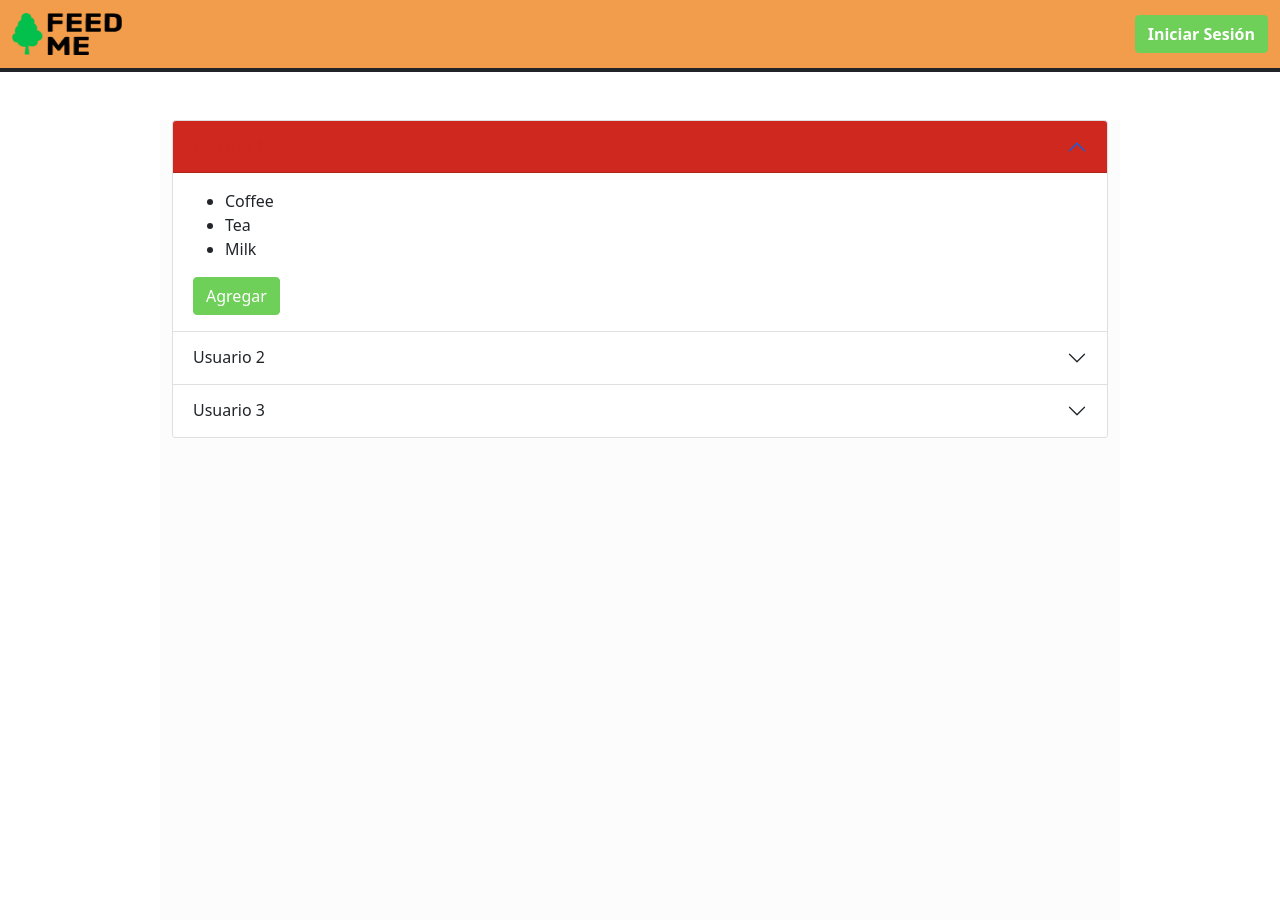
After one commit to IanGarciaUnam/Aplicacion-Diseno-de-Interfaces, a Django app: page /esquema-tutor in a window 1280 px wide. The commit adds this page. Run offline with Django 4.2, Linux system fonts and the light colour scheme.

Commit message:
Esquema tutor view lista

```diff
--- /dev/null
+++ b/feedme/seeker/templates/seeker/esquema-tutor.html
@@ -0,0 +1,133 @@
+<html lang="en"><head>
+    <meta charset="UTF-8">
+    <meta name="viewport" content="width=device-width, initial-scale=1.0">
+    <title>FeedMe</title>
+    <!-- Bootstrap CSS -->
+    <link href="https://cdn.jsdelivr.net/npm/bootstrap@5.0.2/dist/css/bootstrap.min.css" rel="stylesheet" integrity="sha384-EVSTQN3/azprG1Anm3QDgpJLIm9Nao0Yz1ztcQTwFspd3yD65VohhpuuCOmLASjC" crossorigin="anonymous">
+    <script src="https://cdn.jsdelivr.net/npm/bootstrap@5.0.2/dist/js/bootstrap.bundle.min.js" integrity="sha384-MrcW6ZMFYlzcLA8Nl+NtUVF0sA7MsXsP1UyJoMp4YLEuNSfAP+JcXn/tWtIaxVXM" crossorigin="anonymous"></script>
+    <link rel="stylesheet" type="text/css" href="/static/css/style.css">
+  </head>
+  <body>
+
+<nav id="header" class="navbar navbar-expand-lg navbar-light border-bottom border-4 border-dark">
+   <div class="container-fluid">
+     <a class="navbar-brand" href="/feedme">
+       {% load static %}
+       <img src="{% static 'dj_app/media/feedmeA.png' %}" alt="FeedMe" style="width:110px;height:42px;">
+     </a>
+     <a href="/login">
+
+       <button type="button" class="btn btn-green fw-bold">
+         Iniciar Sesión
+       </button>
+     </a>
+   </div>
+ </nav>
+ <div id="main" class="h-100 ">
+
+   <!-- Modal HTML -->
+<div id="modalCenter" class="modal fade" tabindex="-1">
+   <div class="modal-dialog modal-dialog-centered">
+       <div class="modal-content">
+           <div class="modal-header" style="background-color: #F29D4B ;">
+               <h5 class="modal-title">Recetas</h5>
+               <button type="button" class="btn-close" data-bs-dismiss="modal"></button>
+           </div>
+           <div class="modal-body">
+               <!-- Insert table-->
+               <div class="table-responsive sm">
+                 <table id="pag1" class="table" style="text-align:center;">
+                   <tbody>
+                     <tr>
+                       <th scope="row">
+                         Receta 1
+                       </th>
+                     </tr>
+
+                     <tr>
+                       <th scope="row">
+                         Receta 2
+                       </th>
+                     </tr>
+
+                     <tr>
+                       <th scope="row">
+                         Receta 3
+                       </th>
+                     </tr>
+                 </tbody>
+                     </table>
+                 </div>
+
+           </div>
+           <!--div class="modal-footer">
+               <button type="button" class="btn btn-secondary" data-bs-dismiss="modal">Close</button>
+           </div-->
+       </div>
+   </div>
+</div>
+
+<br />
+<br />
+
+<div id="nl" class="container-fluid h-100 w-75">
+
+<div class="accordion-responsive-lg" id="accordionExample">
+  <div class="accordion-item">
+    <h2 class="accordion-header" id="headingOne">
+      <button class="accordion-button" type="button" data-bs-toggle="collapse" data-bs-target="#collapseOne" aria-expanded="true" aria-controls="collapseOne">
+        Usuario 1
+      </button>
+    </h2>
+    <div id="collapseOne" class="accordion-collapse collapse show" aria-labelledby="headingOne" data-bs-parent="#accordionExample">
+      <div class="accordion-body">
+        <ul>
+          <li>Coffee</li>
+          <li>Tea</li>
+          <li>Milk</li>
+        </ul>
+        <a href="#modalCenter" role="button" class="btn btn-green" data-bs-toggle="modal">Agregar</a>
+
+      </div>
+    </div>
+  </div>
+  <div class="accordion-item">
+    <h2 class="accordion-header" id="headingTwo">
+      <button class="accordion-button collapsed" type="button" data-bs-toggle="collapse" data-bs-target="#collapseTwo" aria-expanded="false" aria-controls="collapseTwo">
+        Usuario 2
+      </button>
+    </h2>
+    <div id="collapseTwo" class="accordion-collapse collapse" aria-labelledby="headingTwo" data-bs-parent="#accordionExample">
+      <div class="accordion-body">
+        <ul>
+          <li>Coffee</li>
+          <li>Tea</li>
+          <li>Milk</li>
+        </ul>
+        <a href="#modalCenter" role="button" class="btn btn-green" data-bs-toggle="modal">Agregar</a>
+
+
+      </div>
+    </div>
+  </div>
+  <div class="accordion-item">
+    <h2 class="accordion-header" id="headingThree">
+      <button class="accordion-button collapsed" type="button" data-bs-toggle="collapse" data-bs-target="#collapseThree" aria-expanded="false" aria-controls="collapseThree">
+        Usuario 3
+      </button>
+    </h2>
+    <div id="collapseThree" class="accordion-collapse collapse" aria-labelledby="headingThree" data-bs-parent="#accordionExample">
+      <div class="accordion-body">
+        <ul>
+          <li>Coffee</li>
+          <li>Tea</li>
+          <li>Milk</li>
+        </ul>
+        <a href="#modalCenter" role="button" class="btn btn-green" data-bs-toggle="modal">Agregar</a>
+      </div>
+    </div>
+  </div>
+</div>
+
+  </body>
+</html>
--- a/feedme/seeker/urls.py
+++ b/feedme/seeker/urls.py
@@ -9,6 +9,7 @@ urlpatterns = [
     path('logout', views.logoutUser, name='logout'),
     path('reset-pass', views.reset_pass, name='reset-pass'),
     path('results-nl', views.results_no_login, name='results-nl'),
-    path('receta', views.receta, name='receta')
+    path('receta', views.receta, name='receta'),
+    path('esquema-tutor', views.esquema_tutor, name='esquema_tutor')
 
     ]
--- a/feedme/seeker/views.py
+++ b/feedme/seeker/views.py
@@ -70,3 +70,6 @@ def results_no_login(request):
 
 def receta(request):
     return render(request, 'seeker/receta.html', {})
+
+def esquema_tutor(request):
+    return render(request, 'seeker/esquema-tutor.html', {})
--- a/feedme/static/css/style.css
+++ b/feedme/static/css/style.css
@@ -77,6 +77,10 @@ div.modal-header {
 }
 
 /* Páginas */
+.accordion-button:not(.collapsed) {
+    color: #CE281F;
+    background-color: #CE281F;
+}
 
 /* Botones */
 
```
Also changed, not shown: feedme/seeker/templates/seeker/esquema-nl.html (deleted), feedme/seeker/templates/seeker/esquema-ul.html (added), feedme/seeker/templates/seeker/esquema.html (deleted).
